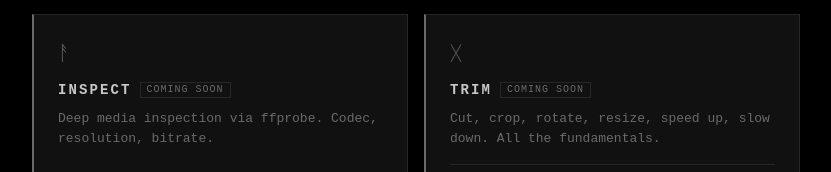
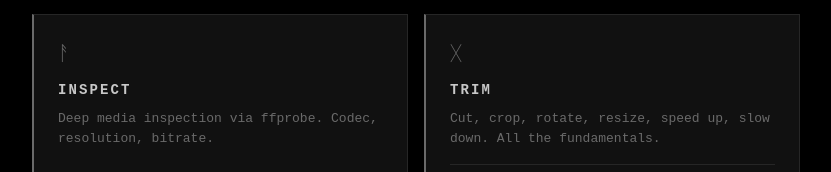
Before and after one commit to ellipog/galdr-web, a Next.js app: page / in a window 1280 px wide. Shown: the part 1599-1771 px from the top of the page, without its empty margins (224-1055 px from the left). Built offline with nearby package versions, Linux system fonts and the light colour scheme; no server answers.

Commit message:
feat: add FeaturesSection component with animated feature grid and scramble text effects

```diff
--- a/src/components/FeaturesSection.tsx
+++ b/src/components/FeaturesSection.tsx
@@ -24,7 +24,6 @@
   {
     rune: "ᚨ",
     heading: "INSPECT",
-    badge: "COMING SOON",
     description:
       "Deep media inspection via ffprobe. Codec, resolution, bitrate.",
     incantation: "> inspect input.mkv",
@@ -32,7 +31,6 @@
   {
     rune: "ᚷ",
     heading: "TRIM",
-    badge: "COMING SOON",
     description:
       "Cut, crop, rotate, resize, speed up, slow down. All the fundamentals.",
     incantation:
```
